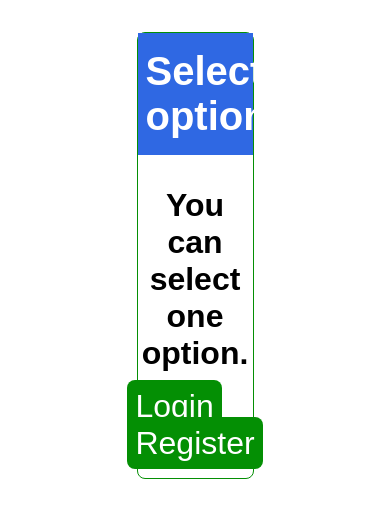
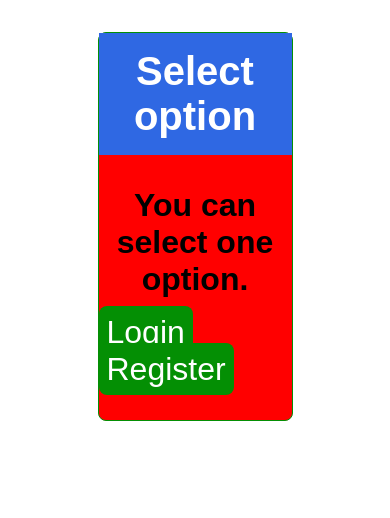
Before and after one commit to abelgmz/practice_1_web, a plain HTML site: page index.html in a window 390 px wide. Drawn offline with Linux system fonts and the light colour scheme.

Commit message:
update mediaqueries css file

```diff
--- a/css/_general-mediaqueries.scss
+++ b/css/_general-mediaqueries.scss
@@ -2,18 +2,33 @@
 }
 
 @media screen and (max-width: 1200px) {
+	.card {
+		width: 50%;
+		background-color: orange;
+	}
 }
 
 @media screen and (max-width: 992px) {
 	.card {
 		width: 50%;
+		background-color: purple;
 	}
 }
 
 @media screen and (max-width: 768px) {
+	.card {
+		width: 50%;
+		background-color: blue;
+	}
 }
 
 @media screen and (max-width: 576px) {
+	body {
+		.card {
+			width: 50%;
+			background-color: red;
+		}
+	}
 }
 
 // X-Small	None	<576px
--- a/css/_generic-styles.scss
+++ b/css/_generic-styles.scss
@@ -53,7 +53,7 @@
 
 .row {
 	width: 100%;
-	margin: 0.5rem 0rem;
+	margin-bottom: 1rem;
 }
 
 .text-center {
--- a/css/index.scss
+++ b/css/index.scss
@@ -37,3 +37,5 @@ body {
 		}
 	}
 }
+
+@import "_general-mediaqueries";
```
Also changed, not shown: css/_general-mediaqueries.css (added), css/index.css, 2 other files.
